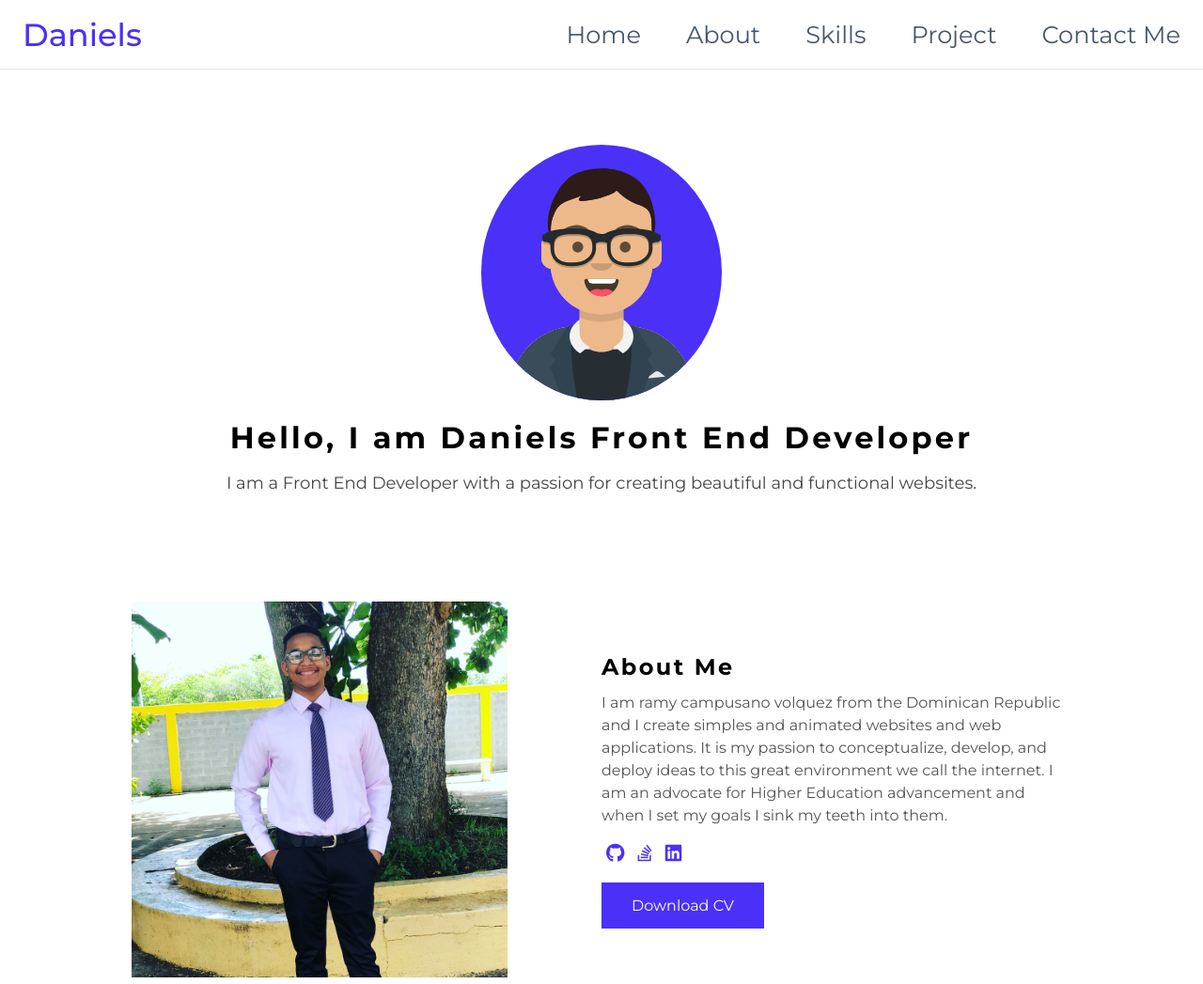
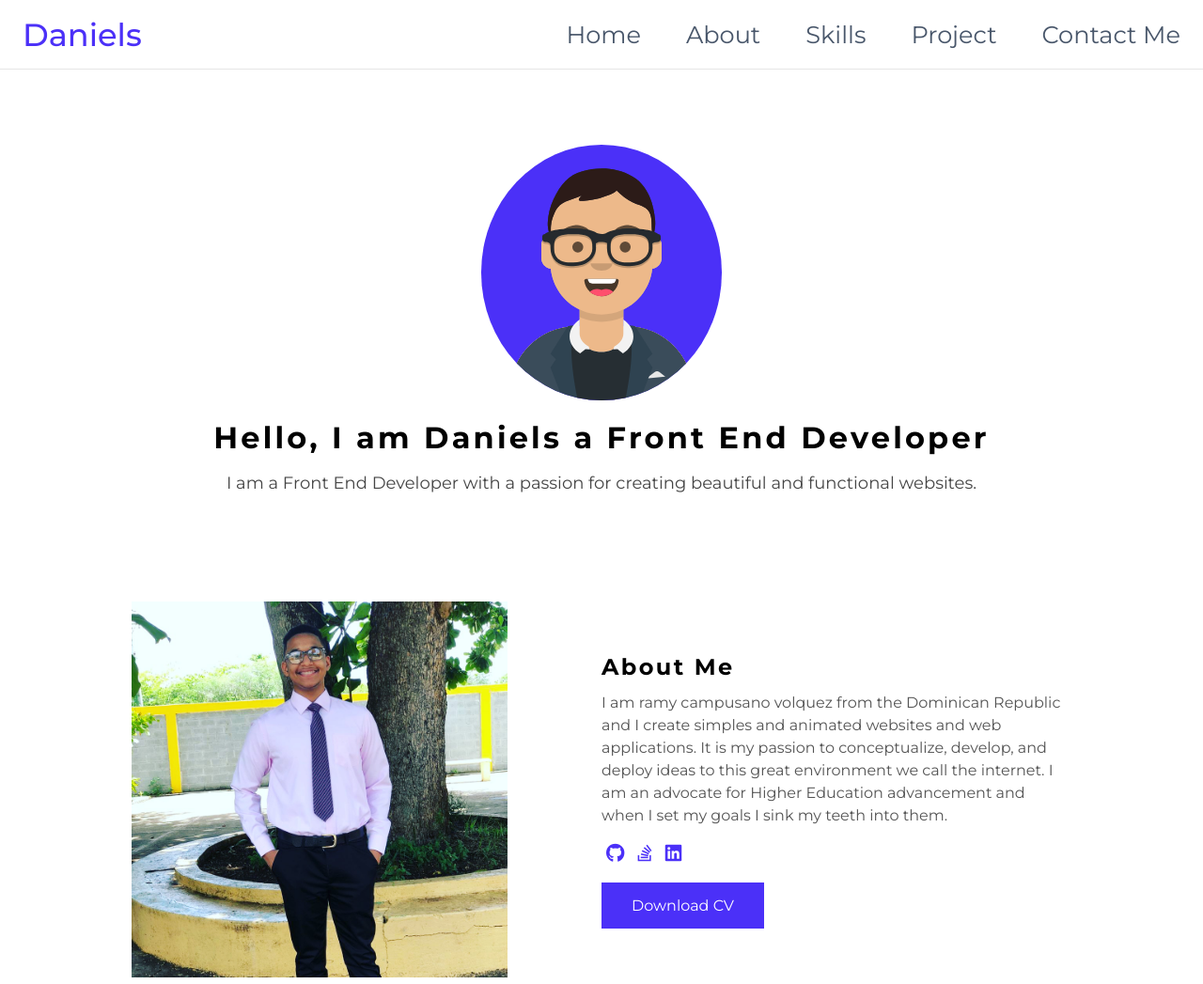
Before and after one commit to Daniels-not/Portfolio, a website: page index.html in a window 1280 px wide. Shown: the top 1047 px of the page at 94% size. Drawn offline with nearby package versions, Linux system fonts and the light colour scheme.

Commit message:
TITLE ERROR FIXED

```diff
--- a/index.html
+++ b/index.html
@@ -55,7 +55,7 @@
       </div>
       <div id="home_desc">
         <h1 class="title">
-          Hello, I am Daniels Front End Developer
+          Hello, I am Daniels a Front End Developer
         </h1>
         <p class="subtitle">
           I am a Front End Developer with a passion for creating beautiful and functional websites.
```
